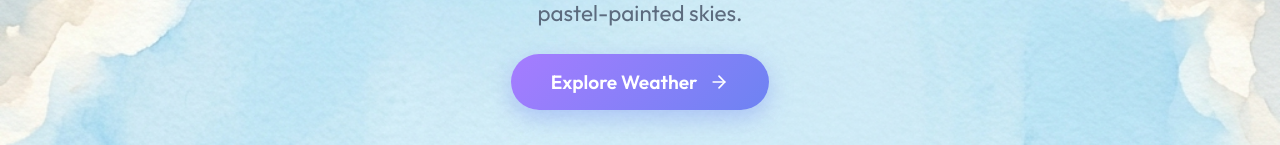
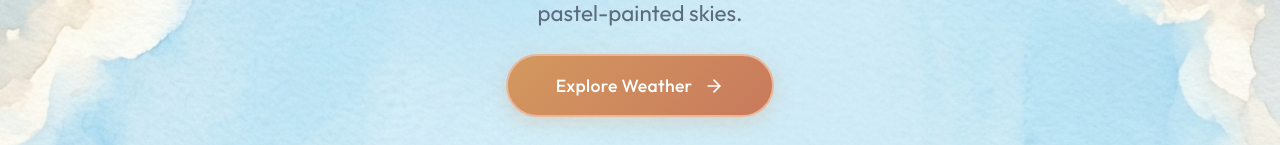
Before and after one commit to scintillating-Shruti-Pandey/Vatavarana, a React (Vite) app: page / in a window 1280 px wide. Shown: the part 350-495 px from the top of the page. Built offline with nearby package versions, Linux system fonts and the light colour scheme; a web font is replaced by a local one.

Commit message:
redesign explore button with warmer colors and softer interactions

```diff
--- a/src/index.css
+++ b/src/index.css
@@ -180,20 +180,23 @@ body, html {
   display: flex;
   align-items: center;
   gap: 12px;
-  padding: 16px 40px;
-  font-size: 1.2rem;
-  font-weight: 600;
+  padding: 18px 48px;
+  font-size: 1.1rem;
+  font-weight: 500;
+  letter-spacing: 0.3px;
   color: #fff;
-  background: linear-gradient(135deg, #a67cff, #6d83f2);
-  border: none;
-  border-radius: 100px;
+  background: linear-gradient(135deg, #d4985f, #c87a5c);
+  border: 2px solid #e8b89d;
+  border-radius: 60px;
   cursor: pointer;
-  box-shadow: 0 8px 25px rgba(109, 131, 242, 0.4);
-  transition: all 0.3s ease;
+  box-shadow: 0 6px 20px rgba(212, 152, 95, 0.25);
+  transition: all 0.4s cubic-bezier(0.34, 1.56, 0.64, 1);
 }
 .explore-btn:hover {
-  transform: translateY(-4px) scale(1.02);
-  box-shadow: 0 12px 30px rgba(109, 131, 242, 0.6);
+  transform: translateY(-2px);
+  box-shadow: 0 10px 28px rgba(200, 122, 92, 0.3);
+  background: linear-gradient(135deg, #e0a876, #d48a6f);
+  border-color: #f0c4a8;
 }
 
 .features-section {
```
